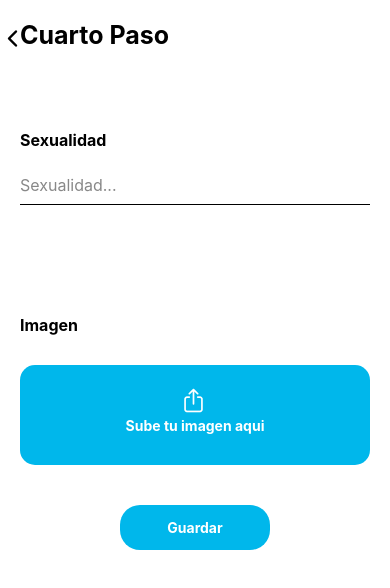
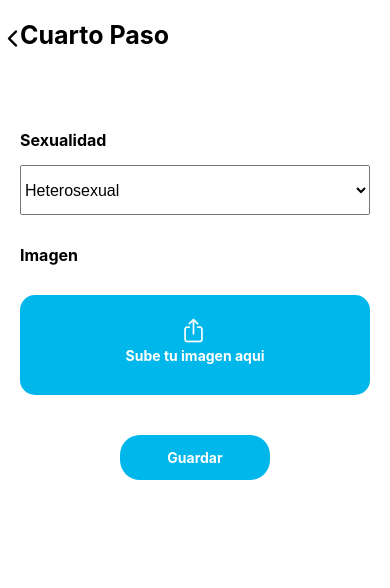
Before and after one commit to MedicalControl/MC_Mobile, a React Native app: screen /Register_4 in a window 390 px wide. Shown: the top 588 px of the page. Built offline with nearby package versions, Linux system fonts and the light colour scheme.

Commit message:
create-sexualidad-bottom

```diff
--- a/src/presentation/screens/Register/RegisterScreen_4.tsx
+++ b/src/presentation/screens/Register/RegisterScreen_4.tsx
@@ -7,6 +7,7 @@ import type { RootStack } from '../../routes/StackNavigator'
 import { TextInput, StyleSheet } from 'react-native'
 import { TouchableOpacity } from 'react-native';
 import Icon from 'react-native-vector-icons/Ionicons';
+import { Picker } from '@react-native-picker/picker';
 
 
 //poniendo icons navegacion
@@ -21,13 +22,17 @@ export const RegisterScreen_4 = () => {
                 onPress={() => navigation.navigate('Register_3')} />
             <Text style={globalStyles.tittle}>Cuarto Paso</Text>
             <Text style={globalStyles.label}>Sexualidad</Text>
-            <TextInput
-                style={globalStyles.input}
-                placeholder="Sexualidad..."
-                placeholderTextColor="#888"
-                value={sex}
-                onChangeText={text => setSex(text)}
-            />
+            <Picker
+                selectedValue={sex}
+                style={{ height: 50, width: '100%', color: '#000', fontSize: 16 }}
+                onValueChange={(itemValue) => setSex(itemValue)}
+            >
+
+                <Picker.Item label="Heterosexual" value="heterosexual" />
+                <Picker.Item label="Homosexual" value="homosexual" />
+                <Picker.Item label="Bisexual" value="bisexual" />
+
+            </Picker>
             <Text style={globalStyles.label2}>Imagen</Text>
             <TouchableOpacity style={globalStyles.opc}>
                 <Icon name="share-outline" size={27} color="white" style={styles.icon1} />
```
